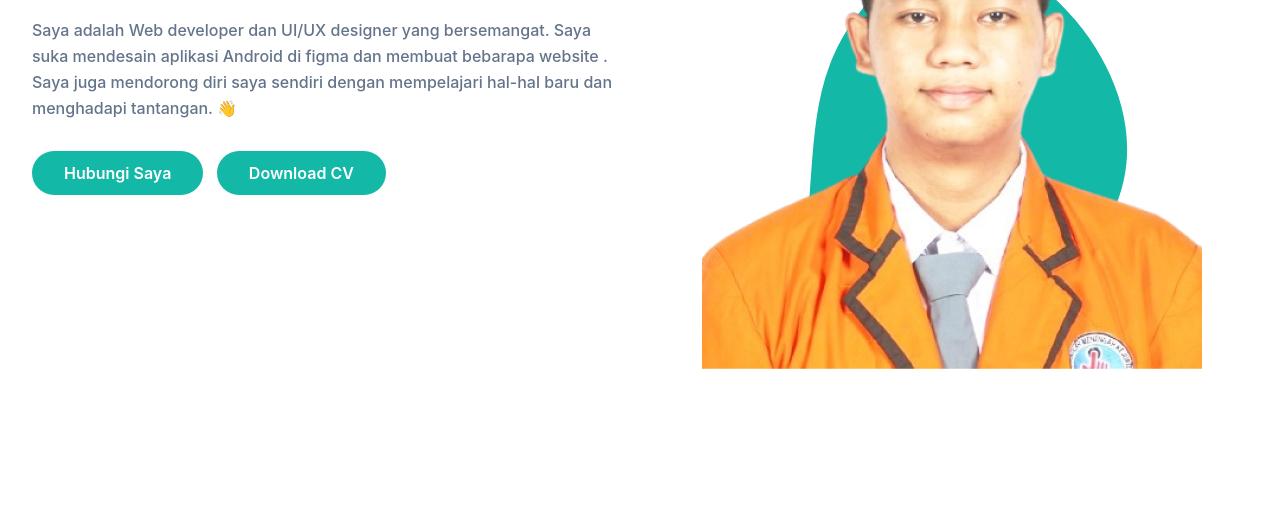
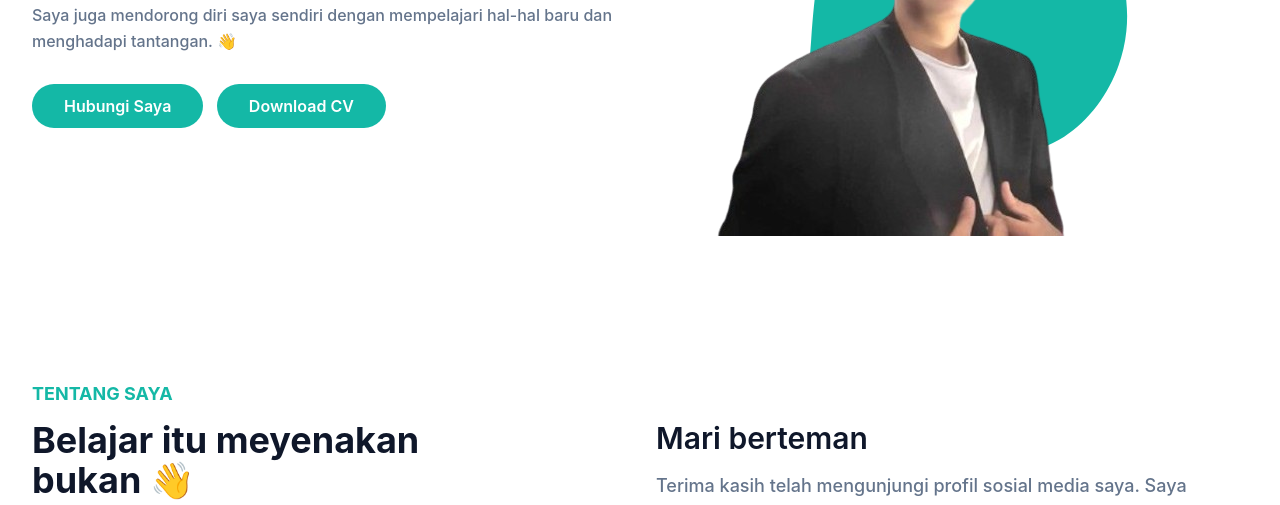
Before and after one commit to MuhamadRifqiAshari/PORFOLIO_MuhamadRifqiAshari.github.io, a website: page index.html in a window 1280 px wide. Shown: the part 444-949 px from the top of the page. Drawn offline with Linux system fonts and the light colour scheme.

Commit message:
Update index.html

```diff
--- a/index.html
+++ b/index.html
@@ -87,7 +87,7 @@
           </div>
           <div class="w-full self-end px-4 lg:w-1/2">
             <div class="relative mt-10 lg:right-0 lg:mt-9">
-              <img src="dist/img/Ashari 1.png" alt="M.Rifqi Ashari" class="relative z-10 mx-auto max-w-full" />
+              <img src="dist/img/Asha.png" alt="M.Rifqi Ashari" class="relative z-10 mx-auto max-w-full" />
               <span class="absolute bottom-0 left-1/2 -translate-x-1/2 md:scale-125">
                 <svg width="400" height="400" viewBox="0 0 200 200" xmlns="http://www.w3.org/2000/svg">
                   <path
```
